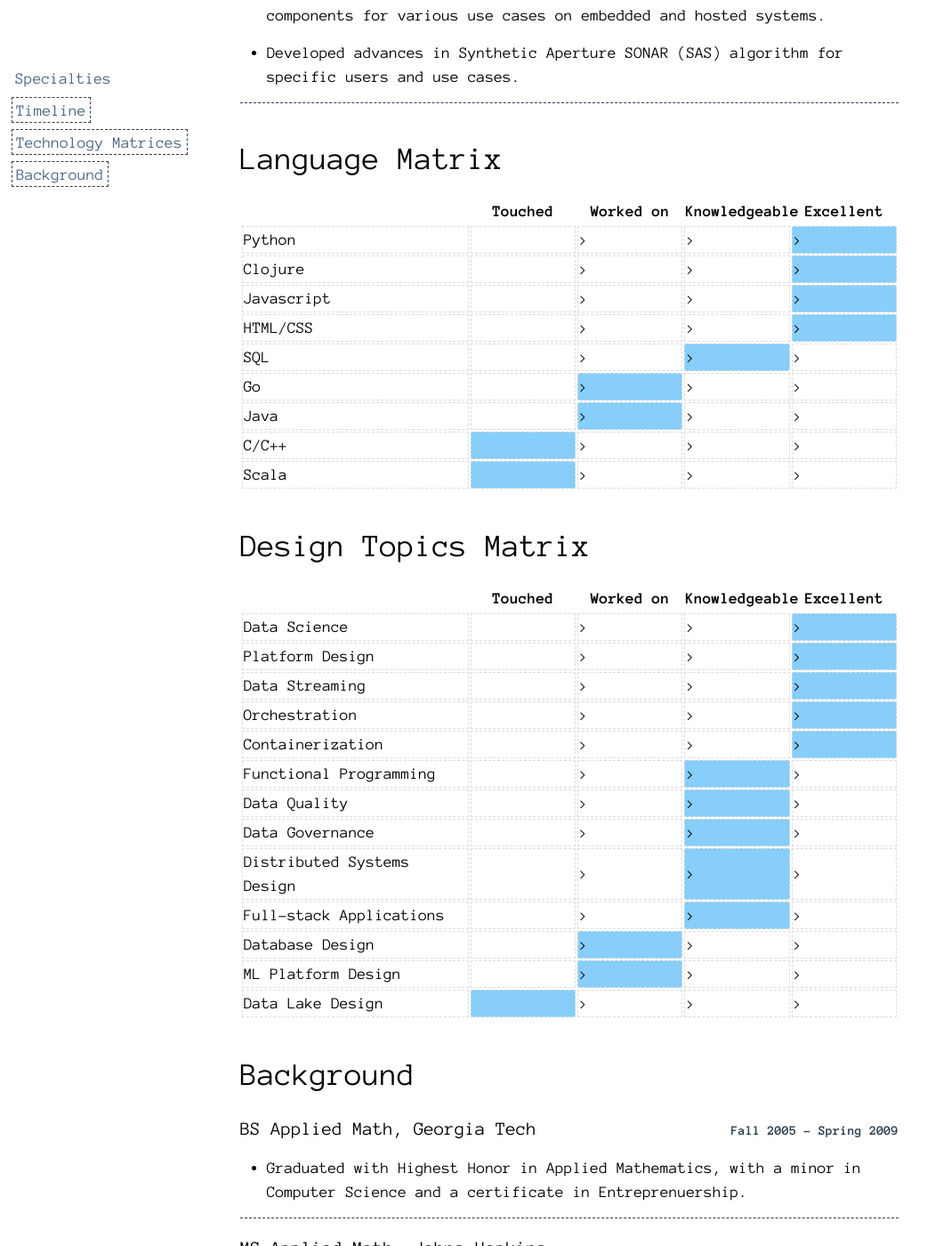
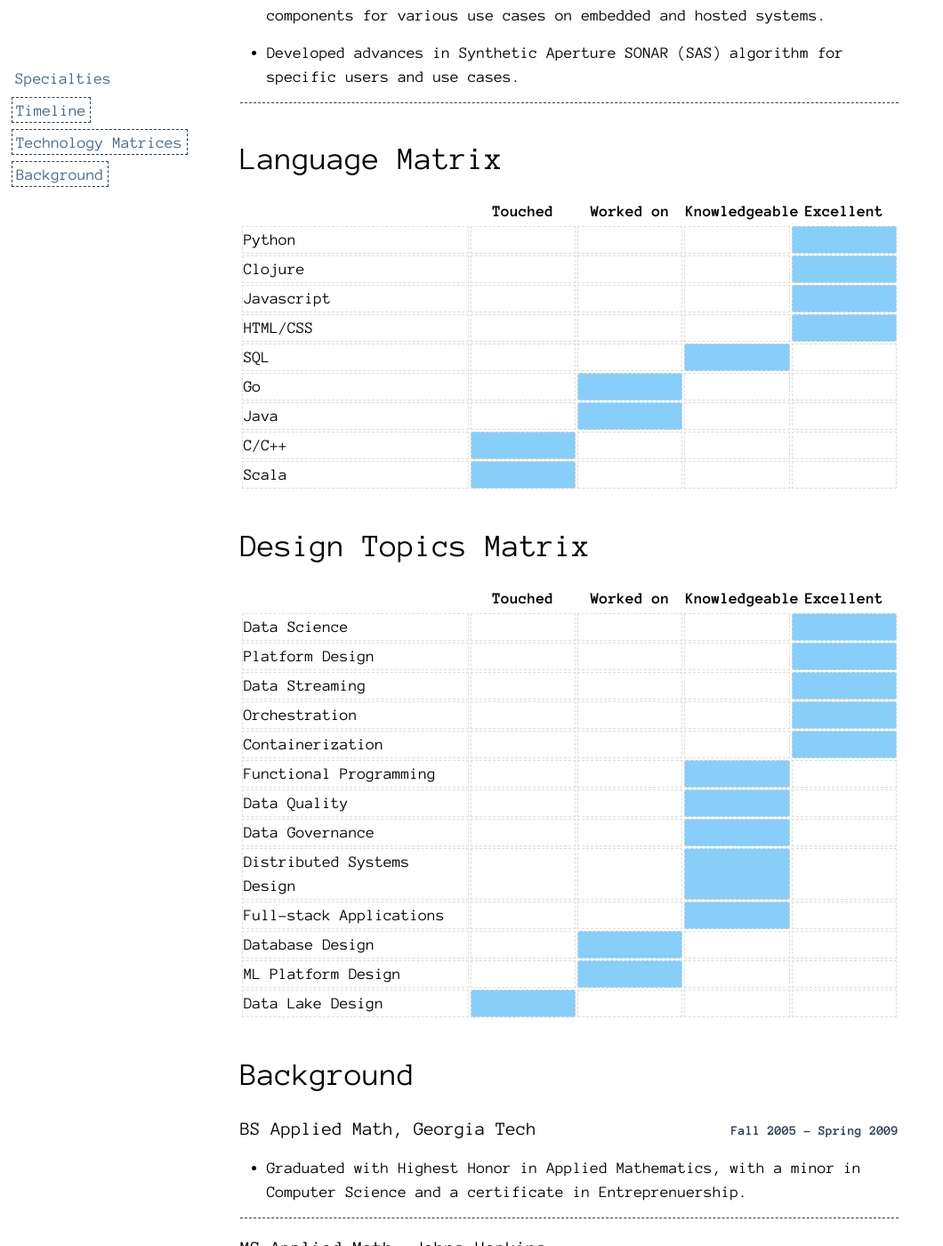
Before and after one commit to yanatan16/joneisen.works, a Jekyll site: the page built from resume.html, in a window 1280 px wide and 1400 px high, scrolled down 2340 px. Shown: the whole window at 89% size, without its empty margins (0-1060 px from the left). Built offline with Jekyll 4.4.1, drawn with Linux system fonts in a browser that asks for light colours; nearby versions of some CDN libraries.

Commit message:
fix extra angles, add column classes

```diff
--- a/_includes/technology-matrix.html
+++ b/_includes/technology-matrix.html
@@ -13,10 +13,10 @@
     {% for pair in include.item | sort %}
     <tr>
       <td class="kind">{{pair[0]}}</td>
-      <td {% if pair[1] == 2 %}class="selected"><div class="selected print-only"></div>{% else %}>{% endif %}</td>
-      <td {% if pair[1] == 3 %}class="selected"><div class="selected print-only"></div>{% else %}>{% endif %}></td>
-      <td {% if pair[1] == 4 %}class="selected"><div class="selected print-only"></div>{% else %}>{% endif %}></td>
-      <td {% if pair[1] == 5 %}class="selected"><div class="selected print-only"></div>{% else %}>{% endif %}></td>
+      <td class="touched{% if pair[1] == 2 %} selected"><div class="selected print-only"></div>{% else %}">{% endif %}</td>
+      <td class="worked{% if pair[1] == 3 %} selected"><div class="selected print-only"></div>{% else %}">{% endif %}</td>
+      <td class="know{% if pair[1] == 4 %} selected"><div class="selected print-only"></div>{% else %}">{% endif %}</td>
+      <td class="excellent{% if pair[1] == 5 %} selected"><div class="selected print-only"></div>{% else %}">{% endif %}</td>
     </tr>
     {% endfor %}
   </tbody>
```
